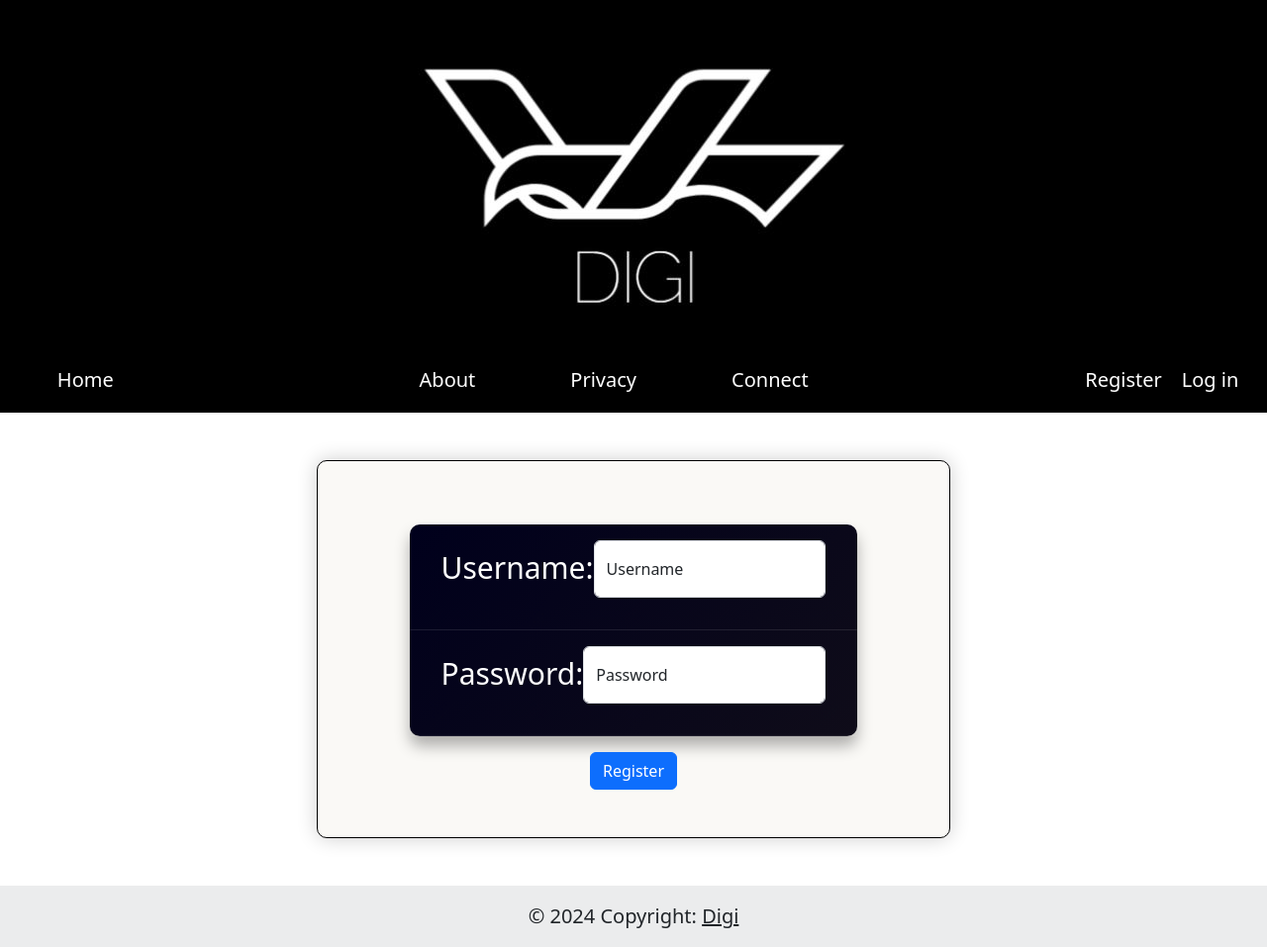
After one commit to hyus314/Digi, a Django app: template accounts/templates/login.html in a window 1280 px wide. The commit adds this page. Shown: the whole page at 99% size. Run offline with Django 5.2, Linux system fonts and the light colour scheme; the template is opened without the code that fills it, so the values that code supplies are empty.

Commit message:
began implementing login

```diff
--- /dev/null
+++ b/accounts/templates/login.html
@@ -0,0 +1,55 @@
+{% extends "layout.html" %}
+{% load static %}
+{% block title %}
+Register
+{% endblock %}
+
+{% block dependancies %}
+<link rel="stylesheet" href="https://cdnjs.cloudflare.com/ajax/libs/font-awesome/6.5.1/css/all.min.css"
+    integrity="sha512-DTOQO9RWCH3ppGqcWaEA1BIZOC6xxalwEsw9c2QQeAIftl+Vegovlnee1c9QX4TctnWMn13TZye+giMm8e2LwA=="
+    crossorigin="anonymous" referrerpolicy="no-referrer" />
+<link rel="stylesheet" href="https://cdn.jsdelivr.net/npm/bootstrap-icons@1.11.3/font/bootstrap-icons.min.css">
+<link rel="stylesheet" href="https://cdnjs.cloudflare.com/ajax/libs/animate.css/4.1.1/animate.min.css" />
+<link rel="stylesheet" href="{% static 'register.css' %}">
+<script src="https://code.jquery.com/jquery-3.7.1.min.js"></script>
+{% endblock %}
+
+{% block main %}
+<!-- Add email to the form -->
+
+{% if message %}
+<div class="alert alert-danger">
+    {{ message }}
+</div>
+{% endif %}
+
+<form action="{% url 'login' %}" method="post">
+    {% csrf_token %}
+    <div class="inputs-div">
+        <div class="line-div">
+            <p class="lead">Username:</p>
+            <div class="form-floating mb-3">
+                <input name="username" type="text" autocomplete="off" required class="form-control" id="username"
+                    placeholder="digi_user">
+                <label for="floatingInput">Username</label>
+            </div>
+        </div>
+        <div class="line-div">
+            <p class="lead">Password:</p>
+            <div class="form-floating mb-3">
+                <input name="password" type="password" autocomplete="off" required class="form-control" id="first"
+                    placeholder="John">
+                <label for="floatingInput">Password</label>
+            </div>
+        </div>
+    </div>
+
+
+    </div>
+    <button id="submit" class="btn btn-primary" type="submit">Register</button>
+</form>
+
+<script src="{% static 'js/validate.js' %}"></script>
+<script src="{% static 'js/submit.js' %}"></script>
+<script src="{% static 'js/csrf.js' %}"></script>
+{% endblock %}
--- a/accounts/urls.py
+++ b/accounts/urls.py
@@ -3,5 +3,6 @@ from django.urls import path
 from . import views
 
 urlpatterns = [
-    path('register/', views.register, name="register")
+    path('register/', views.register, name="register"),
+    path('login/', views.login, name="login")
 ]
--- a/accounts/views.py
+++ b/accounts/views.py
@@ -37,3 +37,9 @@ def register(request):
 
     messages.success(request, 'Registered successfully!')
     return redirect('index')
+
+
+def login(request):
+    breakpoint()
+    if request.method == "GET":
+        return render(request, 'login.html')
--- a/chatting/templates/layout.html
+++ b/chatting/templates/layout.html
@@ -42,12 +42,20 @@
                     </li>
                 </ul>
                 <div class="outside-nav lead">
-                    <a class="nav-link" href="{% url 'register' %}">Register</a>
+                    {% if user.is_authenticated %}
+                    <!-- Show additional elements for logged-in users -->
+                        <a class="nav-link" href="/profile">{{ user.username }}</a>
+                        <a class="nav-link" href="/logout">Logout</a>
+                    {% else %}
+                        <a class="nav-link" href="{% url 'register' %}">Register</a>
+                        <a class="nav-link" href="{% url 'login' %}">Log in</a>
+                    <!-- You can show a login form here if needed -->
+                    {% endif %}
                 </div>
             </div>
         </div>
     </nav>
-        {% block main %}{% endblock %}
+    {% block main %}{% endblock %}
     <footer class="footer bg-body-tertiary text-center text-lg-start">
         <!-- Copyright -->
         <div class="text-center p-3 lead" style="background-color: rgba(0, 0, 0, 0.05);">
```
